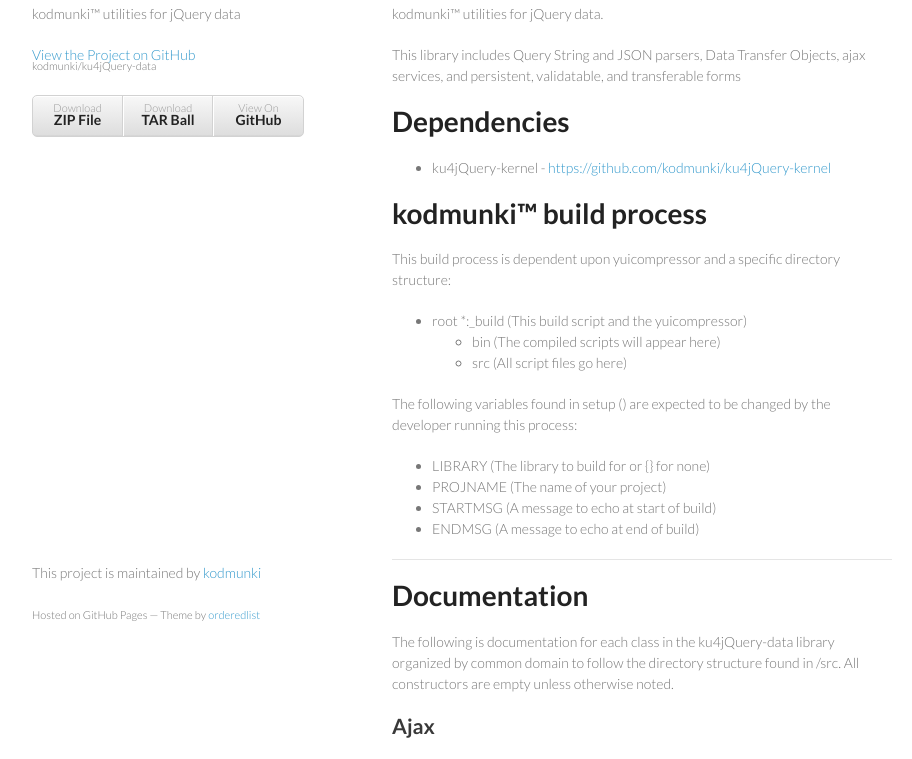
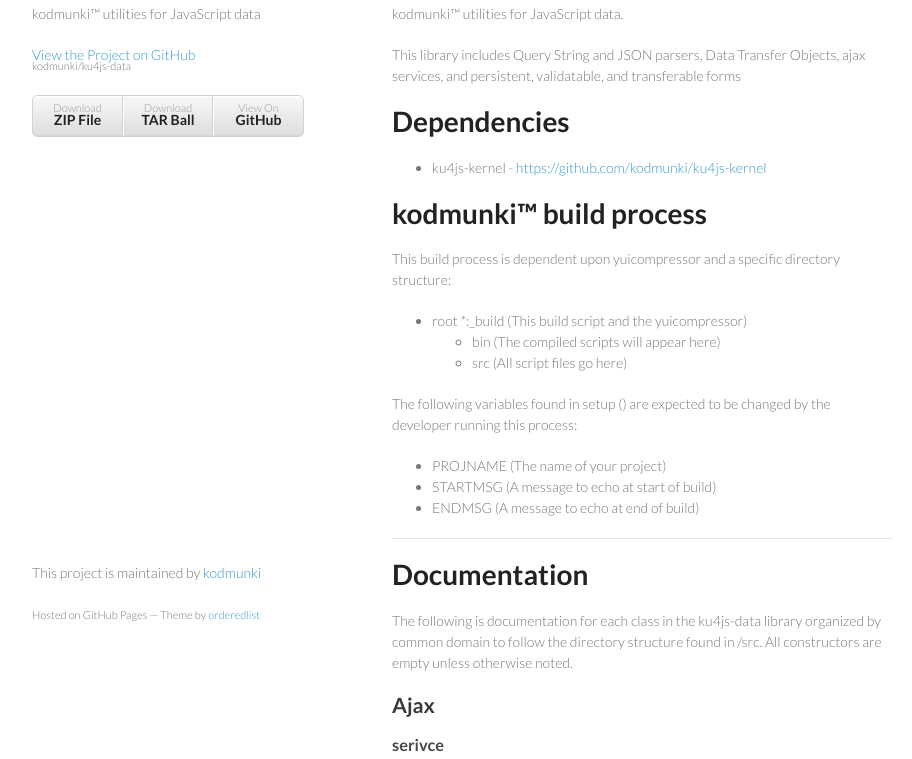
Before and after one commit to kodmunki/ku4js-data, a plain HTML site: page index.html in a window 1280 px wide. Shown: the part 106-865 px from the top of the page, without its empty margins (178-1090 px from the left). Drawn offline with Linux system fonts and the light colour scheme.

Commit message:
Create gh-pages branch via GitHub

```diff
--- a/index.html
+++ b/index.html
@@ -3,7 +3,7 @@
   <head>
     <meta charset="utf-8">
     <meta http-equiv="X-UA-Compatible" content="chrome=1">
-    <title>ku4jQuery-data by kodmunki</title>
+    <title>ku4js-data by kodmunki</title>
 
     <link rel="stylesheet" href="stylesheets/styles.css">
     <link rel="stylesheet" href="stylesheets/pygment_trac.css">
@@ -15,23 +15,23 @@
   <body>
     <div class="wrapper">
       <header>
-        <h1>ku4jQuery-data</h1>
-        <p>kodmunki™ utilities for jQuery data</p>
+        <h1>ku4js-data</h1>
+        <p>kodmunki™ utilities for JavaScript data</p>
 
-        <p class="view"><a href="https://github.com/kodmunki/ku4jQuery-data">View the Project on GitHub <small>kodmunki/ku4jQuery-data</small></a></p>
+        <p class="view"><a href="https://github.com/kodmunki/ku4js-data">View the Project on GitHub <small>kodmunki/ku4js-data</small></a></p>
 
 
         <ul>
-          <li><a href="https://github.com/kodmunki/ku4jQuery-data/zipball/master">Download <strong>ZIP File</strong></a></li>
-          <li><a href="https://github.com/kodmunki/ku4jQuery-data/tarball/master">Download <strong>TAR Ball</strong></a></li>
-          <li><a href="https://github.com/kodmunki/ku4jQuery-data">View On <strong>GitHub</strong></a></li>
+          <li><a href="https://github.com/kodmunki/ku4js-data/zipball/master">Download <strong>ZIP File</strong></a></li>
+          <li><a href="https://github.com/kodmunki/ku4js-data/tarball/master">Download <strong>TAR Ball</strong></a></li>
+          <li><a href="https://github.com/kodmunki/ku4js-data">View On <strong>GitHub</strong></a></li>
         </ul>
       </header>
       <section>
         <h1>
-<a name="ku4jquery-data" class="anchor" href="#ku4jquery-data"><span class="octicon octicon-link"></span></a>ku4jQuery-data</h1>
+<a name="ku4js-data" class="anchor" href="#ku4js-data"><span class="octicon octicon-link"></span></a>ku4js-data</h1>
 
-<p>kodmunki™ utilities for jQuery data.</p>
+<p>kodmunki™ utilities for JavaScript data.</p>
 
 <p>This library includes Query String and JSON parsers, Data Transfer Objects, ajax services, and persistent, validatable, and transferable forms</p>
 
@@ -39,7 +39,7 @@
 <a name="dependencies" class="anchor" href="#dependencies"><span class="octicon octicon-link"></span></a>Dependencies</h1>
 
 <ul>
-<li>ku4jQuery-kernel - <a href="https://github.com/kodmunki/ku4jQuery-kernel">https://github.com/kodmunki/ku4jQuery-kernel</a>
+<li>ku4js-kernel - <a href="https://github.com/kodmunki/ku4js-kernel">https://github.com/kodmunki/ku4js-kernel</a>
 </li>
 </ul><h1>
 <a name="kodmunki-build-process" class="anchor" href="#kodmunki-build-process"><span class="octicon octicon-link"></span></a>kodmunki™ build process</h1>
@@ -60,14 +60,13 @@
 this process:</p>
 
 <ul>
-<li>LIBRARY (The library to build for or {} for none)</li>
 <li>PROJNAME (The name of your project)</li>
 <li>STARTMSG (A message to echo at start of build)</li>
 <li>ENDMSG (A message to echo at end of build)</li>
 </ul><hr><h1>
 <a name="documentation" class="anchor" href="#documentation"><span class="octicon octicon-link"></span></a>Documentation</h1>
 
-<p>The following is documentation for each class in the ku4jQuery-data library organized by common domain to follow the
+<p>The following is documentation for each class in the ku4js-data library organized by common domain to follow the
 directory structure found in /src. All constructors are empty unless otherwise noted.</p>
 
 <h2>
@@ -433,7 +432,7 @@
 <span class="p">}});</span>
 </pre></div>
 
-<p>You can also pass a $.spec if you are using ku4jQuery-kernel.</p>
+<p>You can also pass a $.spec if you are using ku4js-kernel.</p>
 
 <div class="highlight highlight-javascript"><pre><span class="nx">myCollection</span><span class="p">.</span><span class="nx">find</span><span class="p">({</span><span class="s2">"$spec"</span><span class="o">:</span> <span class="nx">$</span><span class="p">.</span><span class="nx">spec</span><span class="p">(</span><span class="kd">function</span><span class="p">(</span><span class="nx">item</span><span class="p">)</span> <span class="p">{</span>
   <span class="k">return</span> <span class="nx">item</span><span class="p">.</span><span class="nx">doors</span> <span class="o">==</span> <span class="mi">4</span> <span class="o">&amp;&amp;</span> <span class="nx">item</span><span class="p">.</span><span class="nx">price</span> <span class="o">&lt;</span> <span class="mi">300000</span><span class="p">;</span>
```
Also changed, not shown: params.json (+1 -1 lines).
